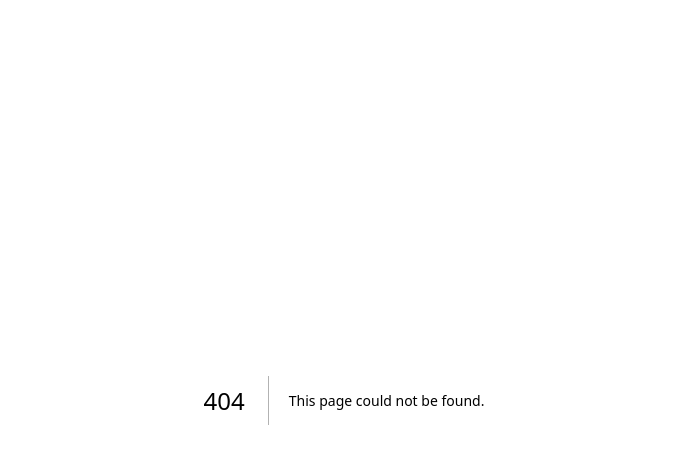
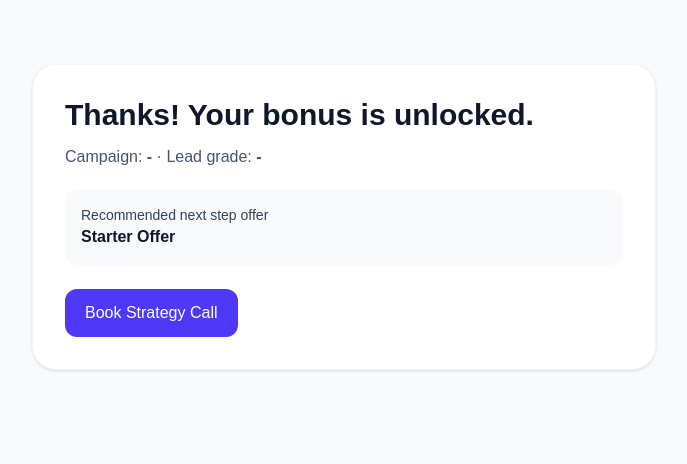
Before and after one commit to ckethan0429/english-strategy-engine, a Next.js app: page /thanks in a window 1280 px wide. Before the commit this address had no page. Shown: the top 464 px of the page, without its empty margins (296-983 px from the left). Built offline with nearby package versions, Linux system fonts and the light colour scheme; no server answers.

Commit message:
feat(v1.2): launch 3-set expansion with thank-you page, booking CTA, and draft dashboard

```diff
--- a/src/app/api/leads/route.ts
+++ b/src/app/api/leads/route.ts
@@ -2,6 +2,7 @@ import { NextRequest, NextResponse } from "next/server";
 import { submitLead } from "@/lib/leadgen/lead-capture";
 import { LeadPayload } from "@/lib/leadgen/types";
 import { runAutomation } from "@/lib/leadgen/automation";
+import { appendLead } from "@/lib/leadgen/storage";
 
 function validEmail(email: string) {
   return /^\S+@\S+\.\S+$/.test(email);
@@ -58,6 +59,12 @@ export async function POST(req: NextRequest) {
     const payload = body as LeadPayload;
     const result = await submitLead(payload);
 
+    try {
+      await appendLead(payload);
+    } catch (error) {
+      console.error("[lead-storage]", error);
+    }
+
     // best-effort automation + notify: do not fail lead capture if side-effects fail
     try {
       await runAutomation(payload);
--- /dev/null
+++ b/src/app/dashboard/page.tsx
@@ -0,0 +1,54 @@
+import { readLeads } from "@/lib/leadgen/storage";
+
+export const dynamic = "force-dynamic";
+
+export default async function DashboardPage() {
+  const leads = await readLeads();
+
+  const total = leads.length;
+  const hot = leads.filter((l) => l.leadGrade === "HOT").length;
+  const warm = leads.filter((l) => l.leadGrade === "WARM").length;
+  const cold = leads.filter((l) => l.leadGrade === "COLD").length;
+
+  const bySource = leads.reduce<Record<string, number>>((acc, lead) => {
+    acc[lead.source] = (acc[lead.source] ?? 0) + 1;
+    return acc;
+  }, {});
+
+  return (
+    <main className="min-h-screen bg-slate-50 text-slate-900">
+      <div className="mx-auto max-w-5xl px-6 py-10">
+        <h1 className="text-3xl font-bold">Lead Dashboard (Draft)</h1>
+        <p className="mt-2 text-slate-600">Stored leads: {total}</p>
+
+        <section className="mt-6 grid gap-4 sm:grid-cols-3">
+          <Card title="HOT" value={hot} />
+          <Card title="WARM" value={warm} />
+          <Card title="COLD" value={cold} />
+        </section>
+
+        <section className="mt-8 rounded-2xl border border-slate-200 bg-white p-5">
+          <h2 className="text-lg font-semibold">Leads by Campaign Source</h2>
+          <ul className="mt-3 space-y-2 text-sm">
+            {Object.entries(bySource).map(([source, count]) => (
+              <li key={source} className="flex items-center justify-between rounded-lg bg-slate-50 px-3 py-2">
+                <span>{source}</span>
+                <strong>{count}</strong>
+              </li>
+            ))}
+            {Object.keys(bySource).length === 0 && <li className="text-slate-500">No leads yet.</li>}
+          </ul>
+        </section>
+      </div>
+    </main>
+  );
+}
+
+function Card({ title, value }: { title: string; value: number }) {
+  return (
+    <div className="rounded-2xl border border-slate-200 bg-white p-5">
+      <p className="text-sm text-slate-500">{title}</p>
+      <p className="mt-2 text-3xl font-bold">{value}</p>
+    </div>
+  );
+}
--- a/src/app/page.tsx
+++ b/src/app/page.tsx
@@ -140,13 +140,21 @@ export default function Home() {
       }
 
       setBonusUnlocked(true);
+      const pickedOffer = selectedOffer || offers[0]?.name;
       track("lead_submitted", {
         template: templateKey,
         variant: abVariant,
-        offer: selectedOffer || offers[0]?.name,
+        offer: pickedOffer,
         utm,
       });
       track("bonus_unlocked", { template: templateKey, variant: abVariant, utm });
+
+      const params = new URLSearchParams({
+        template: templateKey,
+        grade: leadScore.grade,
+        offer: pickedOffer ?? "Starter Offer",
+      });
+      window.location.href = `/thanks?${params.toString()}`;
     } catch (error) {
       setLeadError(error instanceof Error ? error.message : "Submission failed");
     } finally {
--- /dev/null
+++ b/src/app/thanks/page.tsx
@@ -0,0 +1,49 @@
+type Props = {
+  searchParams: Promise<{
+    template?: string;
+    grade?: string;
+    offer?: string;
+  }>;
+};
+
+function calendarLinkByGrade(grade?: string) {
+  if (grade === "HOT") return process.env.NEXT_PUBLIC_CALENDAR_HOT_URL || process.env.NEXT_PUBLIC_CALENDAR_URL;
+  if (grade === "WARM") return process.env.NEXT_PUBLIC_CALENDAR_WARM_URL || process.env.NEXT_PUBLIC_CALENDAR_URL;
+  return process.env.NEXT_PUBLIC_CALENDAR_URL;
+}
+
+export default async function ThanksPage({ searchParams }: Props) {
+  const params = await searchParams;
+  const calendarUrl = calendarLinkByGrade(params.grade);
+
+  return (
+    <main className="min-h-screen bg-slate-50 text-slate-900">
+      <div className="mx-auto max-w-2xl px-6 py-16">
+        <section className="rounded-3xl border border-slate-100 bg-white p-8 shadow-sm">
+          <h1 className="text-3xl font-bold">Thanks! Your bonus is unlocked.</h1>
+          <p className="mt-3 text-slate-600">
+            Campaign: <strong>{params.template ?? "-"}</strong> · Lead grade: <strong>{params.grade ?? "-"}</strong>
+          </p>
+
+          <div className="mt-5 rounded-xl bg-slate-50 p-4">
+            <p className="text-sm text-slate-700">Recommended next step offer</p>
+            <p className="font-semibold">{params.offer ?? "Starter Offer"}</p>
+          </div>
+
+          {calendarUrl ? (
+            <a
+              href={calendarUrl}
+              target="_blank"
+              rel="noopener noreferrer"
+              className="mt-6 inline-flex rounded-xl bg-indigo-600 px-5 py-3 font-medium text-white hover:bg-indigo-500"
+            >
+              Book Strategy Call
+            </a>
+          ) : (
+            <p className="mt-6 text-sm text-slate-500">Set NEXT_PUBLIC_CALENDAR_URL to enable booking CTA.</p>
+          )}
+        </section>
+      </div>
+    </main>
+  );
+}
--- /dev/null
+++ b/src/lib/leadgen/storage.ts
@@ -0,0 +1,23 @@
+import fs from "node:fs/promises";
+import path from "node:path";
+import { LeadPayload } from "./types";
+
+const dataDir = path.join(process.cwd(), "data");
+const leadsFile = path.join(dataDir, "leads.ndjson");
+
+export async function appendLead(payload: LeadPayload) {
+  await fs.mkdir(dataDir, { recursive: true });
+  await fs.appendFile(leadsFile, `${JSON.stringify({ ...payload, createdAt: new Date().toISOString() })}\n`);
+}
+
+export async function readLeads(): Promise<Array<LeadPayload & { createdAt?: string }>> {
+  try {
+    const raw = await fs.readFile(leadsFile, "utf8");
+    return raw
+      .split("\n")
+      .filter(Boolean)
+      .map((line) => JSON.parse(line) as LeadPayload & { createdAt?: string });
+  } catch {
+    return [];
+  }
+}
```
Also changed, not shown: 2 other files (tests, documents, lock files or other folders).
